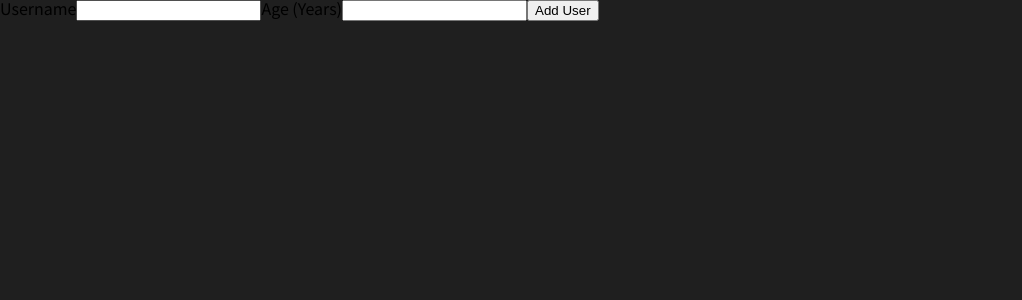
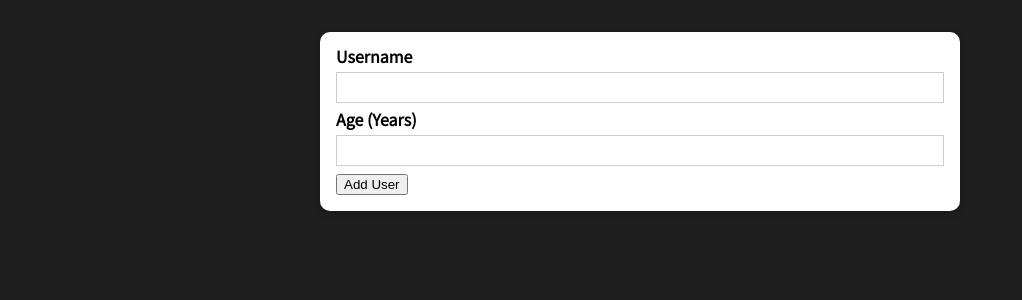
Before and after one commit to billy0402/react-complete-guide-user-list, a React (Create React App) app: page / in a window 1280 px wide. Shown: the top 300 px of the page, without its empty margins (0-1022 px from the left). Built offline with nearby package versions, Linux system fonts and the light colour scheme.

Commit message:
feat(Card): Adding a re-usable "Card" Component

```diff
--- /dev/null
+++ b/src/components/ui/Card.tsx
@@ -0,0 +1,10 @@
+type CardProps = {
+  className?: string;
+  children?: React.ReactNode;
+};
+
+const Card = ({ className, children }: CardProps) => {
+  return <div className={`card ${className}`}>{children}</div>;
+};
+
+export default Card;
--- a/src/components/user/AddUser.tsx
+++ b/src/components/user/AddUser.tsx
@@ -1,4 +1,6 @@
 import { SyntheticEvent } from 'react';
+
+import Card from '@components/ui/Card';
 
 const AddUser = () => {
   const addUserHandler = (event: SyntheticEvent) => {
@@ -6,6 +8,7 @@ const AddUser = () => {
   };
 
   return (
+    <Card className='input'>
       <form onSubmit={addUserHandler}>
         <label htmlFor='username'>Username</label>
         <input id='username' type='text' />
@@ -13,6 +16,7 @@ const AddUser = () => {
         <input id='age' type='number' />
         <button type='submit'>Add User</button>
       </form>
+    </Card>
   );
 };
 
--- /dev/null
+++ b/src/styles/component/_card.scss
@@ -0,0 +1,5 @@
+.card {
+  border-radius: 10px;
+  background-color: white;
+  box-shadow: 0 2px 8px rgba(0, 0, 0, 0.26);
+}
--- /dev/null
+++ b/src/styles/component/_input.scss
@@ -0,0 +1,26 @@
+.input {
+  margin: 2rem auto;
+  padding: 1rem;
+  max-width: 40rem;
+  width: 90%;
+}
+
+.input label {
+  display: block;
+  margin-bottom: 0.5rem;
+  font-weight: bold;
+}
+
+.input input {
+  display: block;
+  margin-bottom: 0.5rem;
+  padding: 0.15rem;
+  width: 100%;
+  border: 1px solid #ccc;
+  font: inherit;
+}
+
+.input input:focus {
+  outline: none;
+  border-color: #4f005f;
+}
--- a/src/styles/globals.scss
+++ b/src/styles/globals.scss
@@ -1,4 +1,7 @@
 @import 'base/reset';
 @import 'base/font';
 
+@import 'component/card';
+@import 'component/input';
+
 @import 'layout/app';
```
Lines whose indentation alone changed are shown as unchanged.
